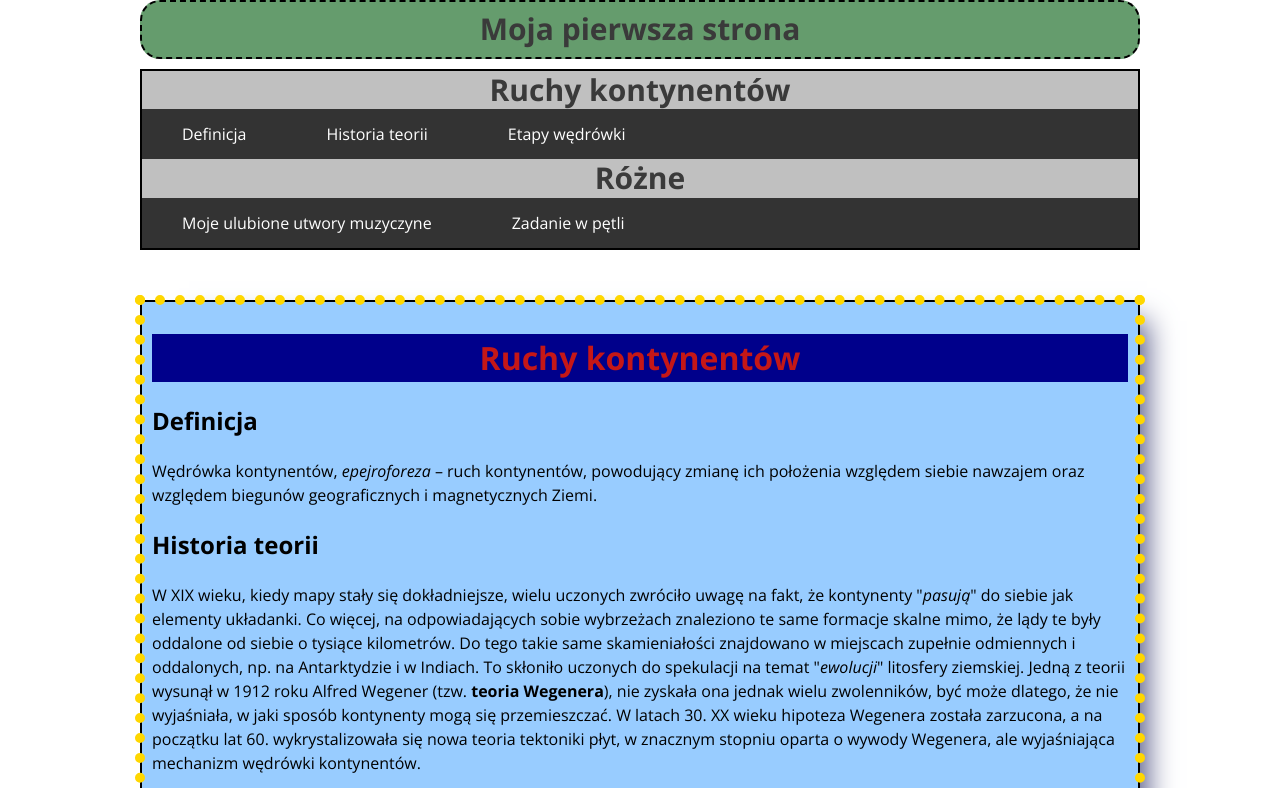
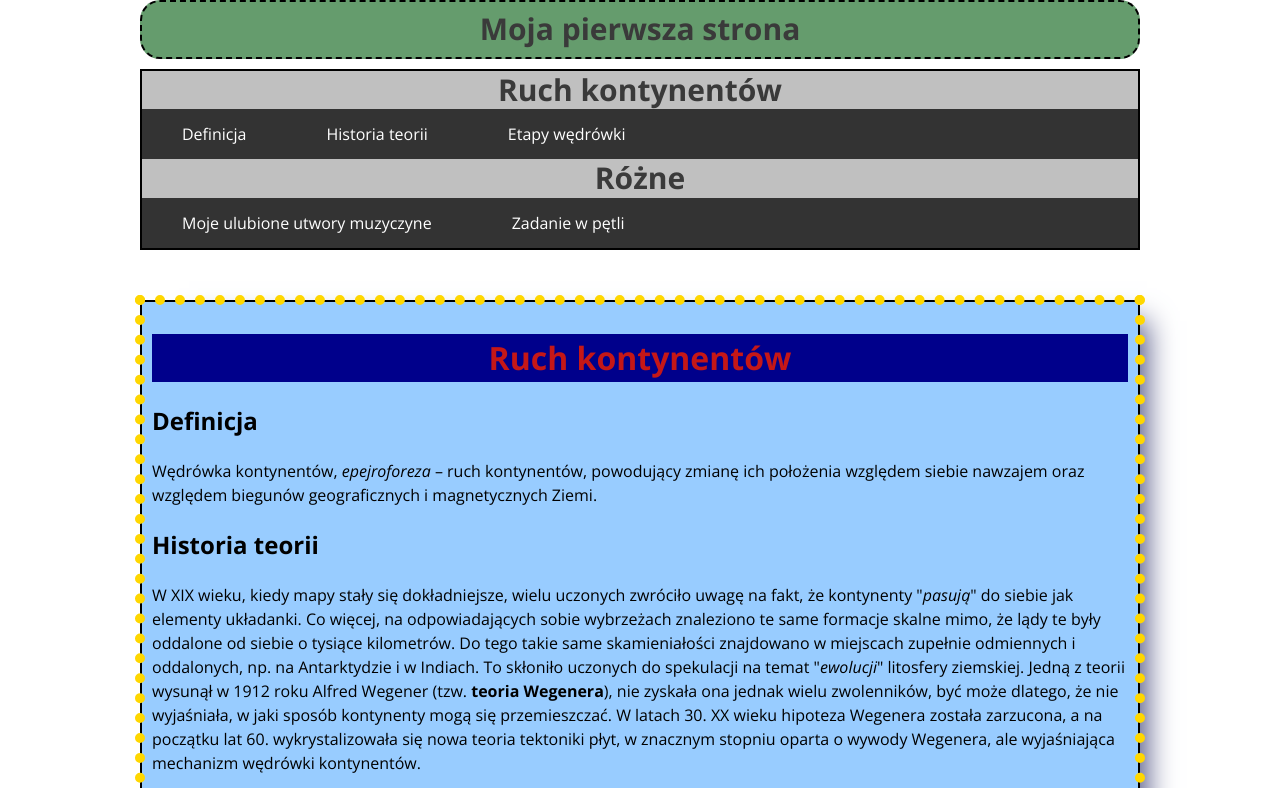
Before and after one commit to kormas/homepage, a plain HTML site: page index.html in a window 1280 px wide. Shown: the top 788 px of the page. Drawn offline with nearby package versions, Linux system fonts and the light colour scheme.

Commit message:
corrected first section title

```diff
--- a/index.html
+++ b/index.html
@@ -28,7 +28,7 @@
         <h1 class="header__header">Moja pierwsza strona</h1>
     </header>
     <nav class="navigation">
-        <h2 class="navigation__header">Ruchy kontynentów</h2>
+        <h2 class="navigation__header">Ruch kontynentów</h2>
         <ul class="navigation__unorderedList">
             <li class="navigation__list"><a class="navigation__link" href="#definicja">Definicja</a></li>
             <li class="navigation__list"><a class="navigation__link" href="#historia-teorii">Historia teorii</a></li>
@@ -43,7 +43,7 @@
     </nav>
     <main>
         <section class="section">
-            <h1 class="section__header">Ruchy kontynentów</h1>
+            <h1 class="section__header">Ruch kontynentów</h1>
             <h2 id="definicja">Definicja</h2>
             <p>Wędrówka kontynentów, <i>epejroforeza</i> – ruch kontynentów, powodujący zmianę ich położenia
                 względem siebie nawzajem oraz względem biegunów geograficznych i magnetycznych Ziemi.</p>
```
